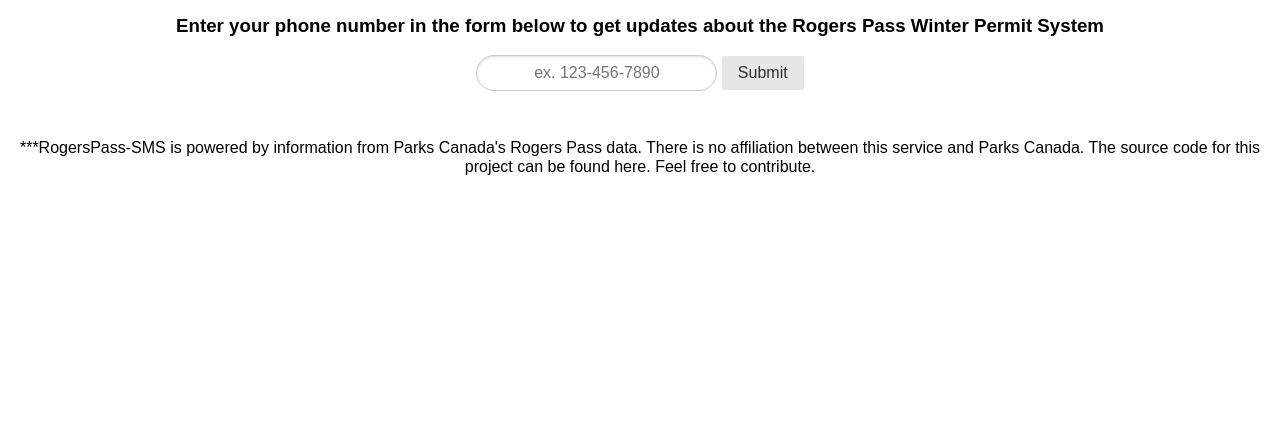
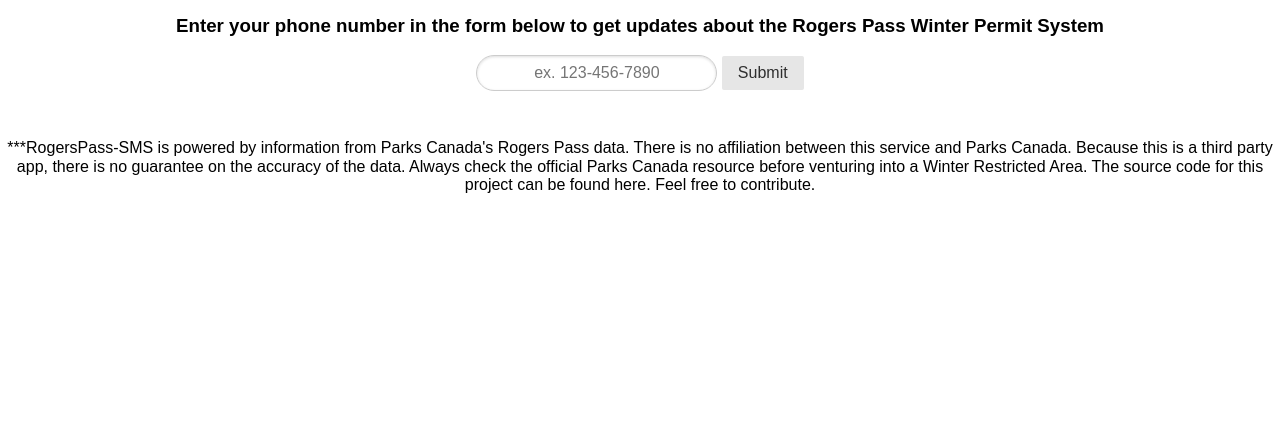
Before and after one commit to willzittlau/rogers-pass-sms-v2, a Flask app: page / in a window 1280 px wide. Shown: the part 231-666 px from the top of the page. Run offline with Flask 2, Linux system fonts and the light colour scheme; some libraries are stand-ins or nearby versions.

Commit message:
Update disclaimers

```diff
--- a/sms.py
+++ b/sms.py
@@ -27,7 +27,7 @@
     message = client.messages.create(
         from_=os.environ['TWILIO_NUMBER'],
         to=number,
-        body="Welcome to Roger's Pass SMS updates. To receive an update, reply with \"UPDATE\". Standard message rates apply."
+        body="Welcome to Roger's Pass SMS updates. This is a third party service, and you should verify with Parks Canada's resource before venturing into a WRA. To receive an update, reply with \"UPDATE\". Standard message rates apply."
     )
 
 def confirm_in():
--- a/templates/index.html
+++ b/templates/index.html
@@ -69,9 +69,15 @@
         <p>
           ***RogersPass-SMS is powered by information from Parks Canada's Rogers
           Pass data. There is no affiliation between this service and Parks
-          Canada. The source code for this project can be found
-          <a href="https://github.com/willzittlau/rogers-pass-sms-v2">here.</a
-          > Feel free to contribute.
+          Canada. Because this is a third party app, there is no guarantee on
+          the accuracy of the data. Always check the official
+          <a href="https://www.pc.gc.ca/apps/Rogers-Pass"
+            >Parks Canada resource</a
+          >
+          before venturing into a Winter Restricted Area. The source code for
+          this project can be found
+          <a href="https://github.com/willzittlau/rogers-pass-sms-v2">here.</a>
+          Feel free to contribute.
         </p>
       </div>
     </div>
```
